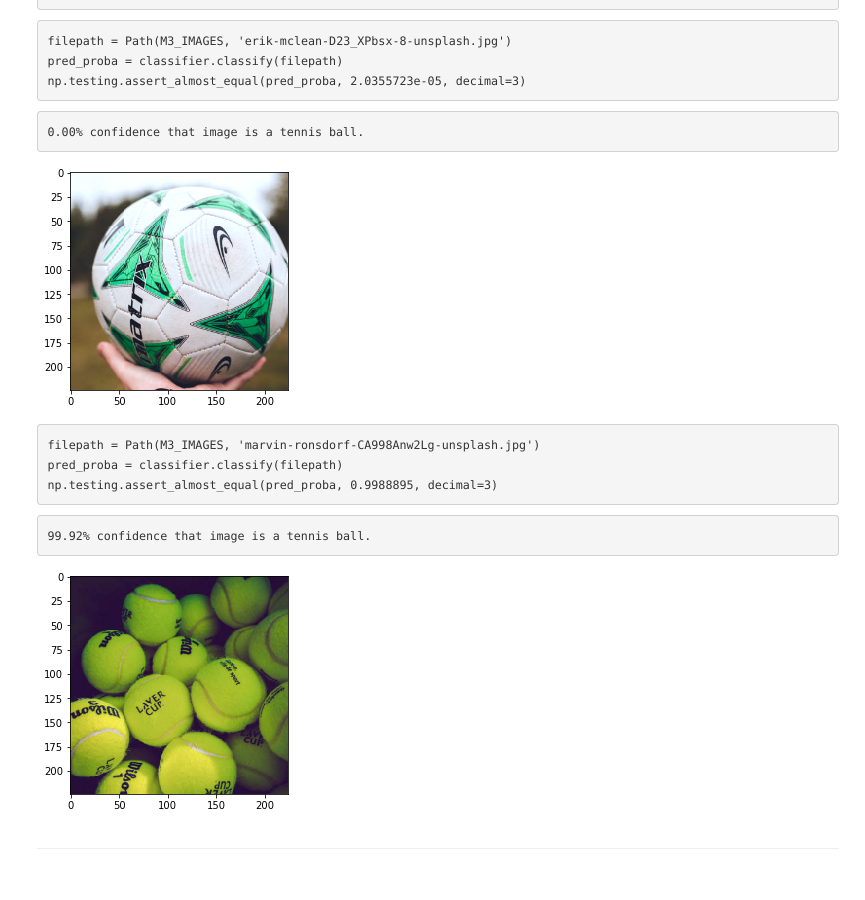
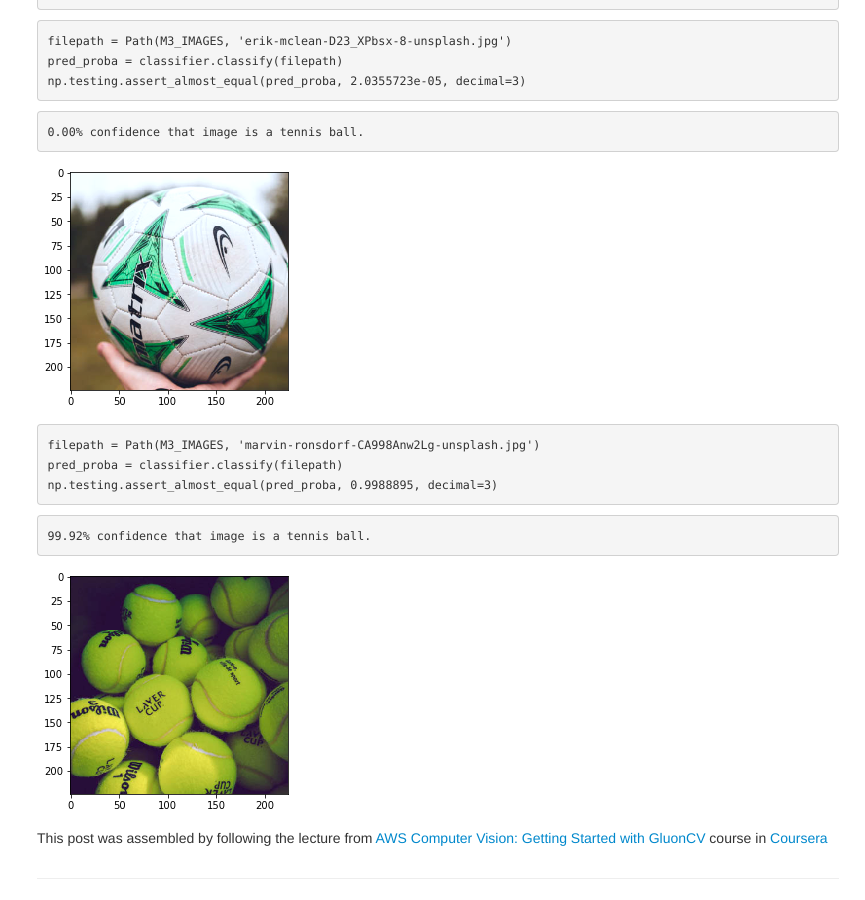
Before and after one commit to rpaudel42/rpaudel42.github.io, a Jekyll site: the page built from pages/image_classification/image.md, in a window 1280 px wide and 900 px high, scrolled down 2951 px. Shown: the whole window, without its empty margins (415-1280 px from the left). Built offline with Jekyll 4.4.1, drawn with Linux system fonts in a browser that asks for light colours; nearby versions of some CDN libraries; some web fonts are replaced; our own code applies the rules of GitHub Pages for plain Markdown files; before the commit the page ends 3821 px from its top, so only the background shows below that.

Commit message:
Update cv blog

```diff
--- a/pages/image_classification/image.md
+++ b/pages/image_classification/image.md
@@ -185,3 +185,5 @@
 
 
 ![png](output_26_1.png)
+
+This post was assembled by following the lecture from [AWS Computer Vision: Getting Started with GluonCV](https://www.coursera.org/learn/aws-computer-vision-gluoncv/home/welcome) course in [Coursera](https://www.coursera.org)
```
Also changed, not shown: pages/ImgSegmentation/ImgSegmentation.md (+2 -0 lines), pages/ObjectClf/ObjectClf.md (+2 -0 lines).
